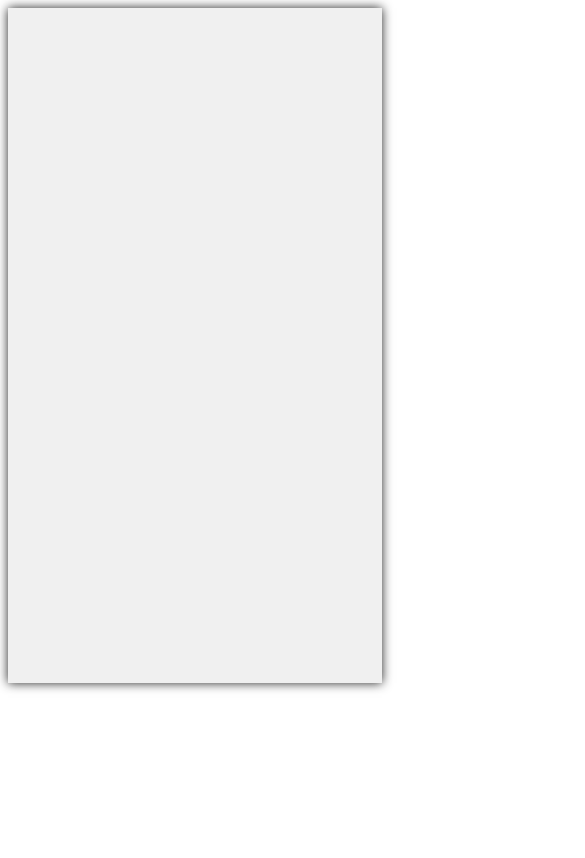
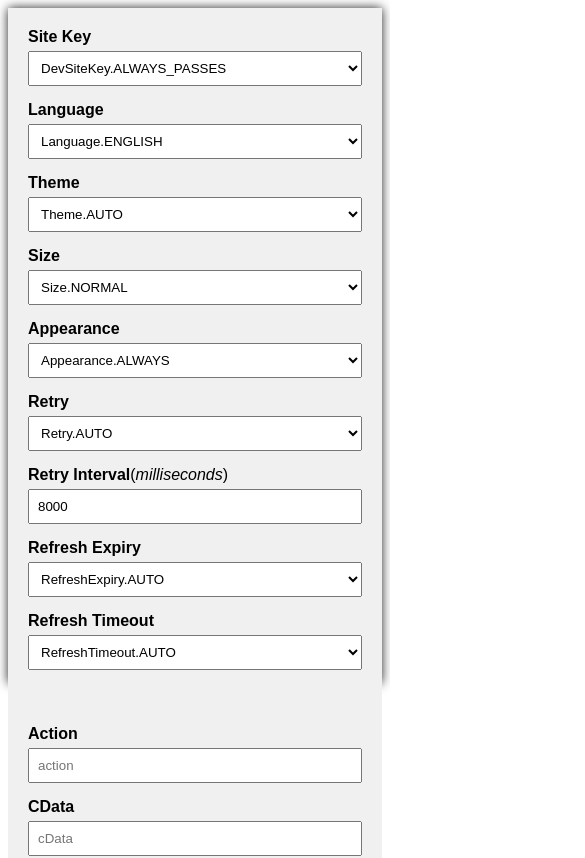
Before and after one commit to pangz-lab/ng-cloudflare-turnstile, an Angular app: page / in a window 390 px wide. Shown: the top 858 px of the page, 585 px wide, since content can reach past the window. Built offline with nearby package versions, Linux system fonts and the light colour scheme; what ng-cloudflare-turnstile would draw is missing.

Commit message:
updated demo ui

```diff
--- a/projects/ng-cloudflare-turnstile-demo/src/styles.css
+++ b/projects/ng-cloudflare-turnstile-demo/src/styles.css
@@ -60,9 +60,19 @@
         background-color: #f0f0f0;
     }
     .container {
-        display: ruby-text;
+        display: flex;
+        flex-direction: column;  /* Stack elements vertically */
+        height: auto;           /* Allow height to adjust based on content */
     }
-
+    .controls {
+        width: 100%;           /* Full width on mobile */
+        box-sizing: border-box;
+    }
+    .output {
+        width: 100%;           /* Full width on mobile */
+        box-sizing: border-box;
+        flex-grow: 1;          /* Allow output to take available space */
+    }
     .out-desktop {
         display: none;
     }
@@ -70,7 +80,6 @@
         display: block;
     }
 }
-
 .ts-container {
     height: 160px;
     width: -webkit-fill-available;
@@ -211,7 +220,7 @@ input:checked + .slider:before {
     align-items: center;
     justify-content: center;
 
-    font-size: 16px;
+    font-size: 14px;
     color: #232323; /* Text fill color */
     -webkit-text-stroke: 0.5px #f6821f; /* Stroke width and color */
     text-stroke: 0.5px #f6821f;
```
